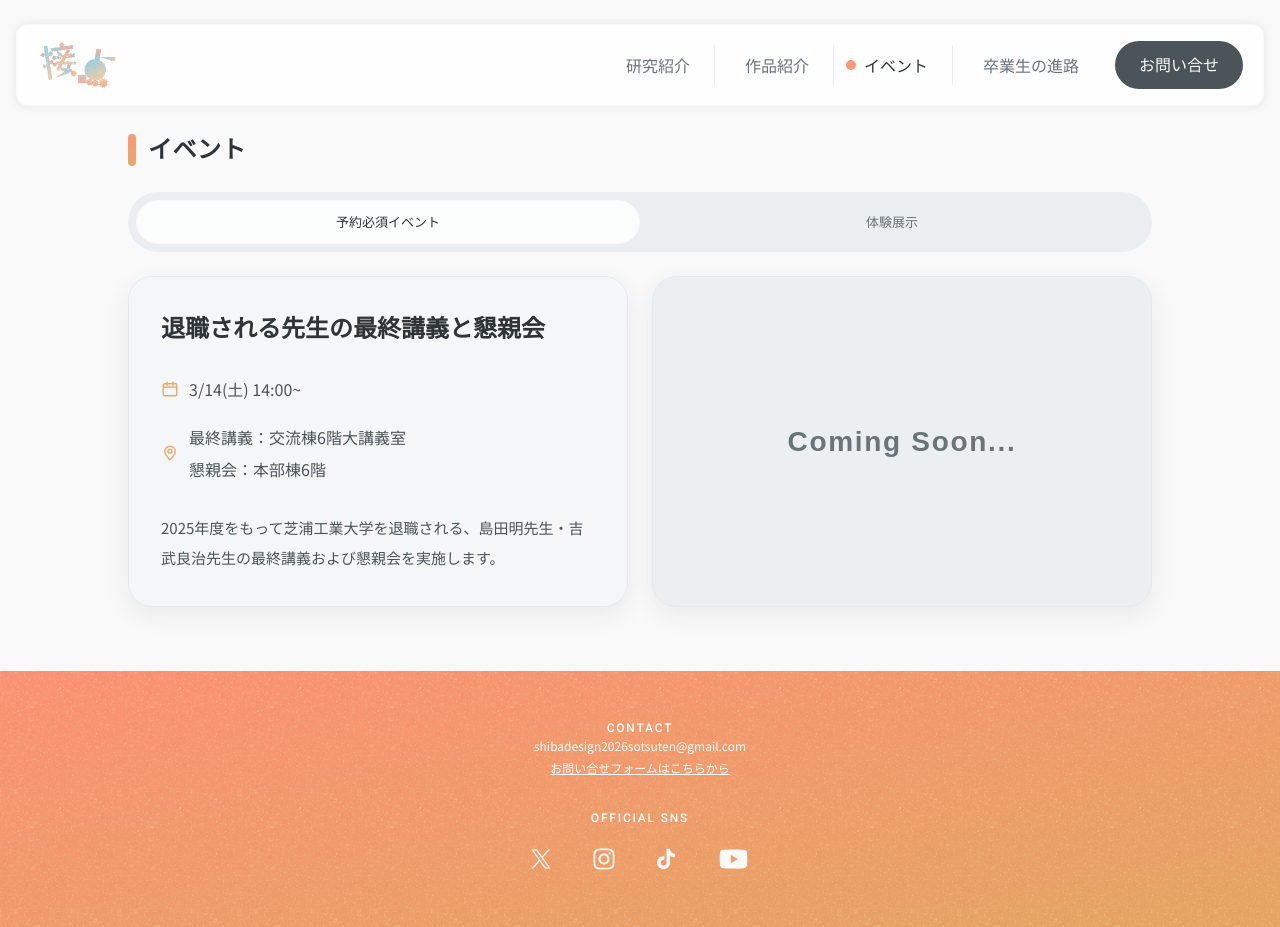
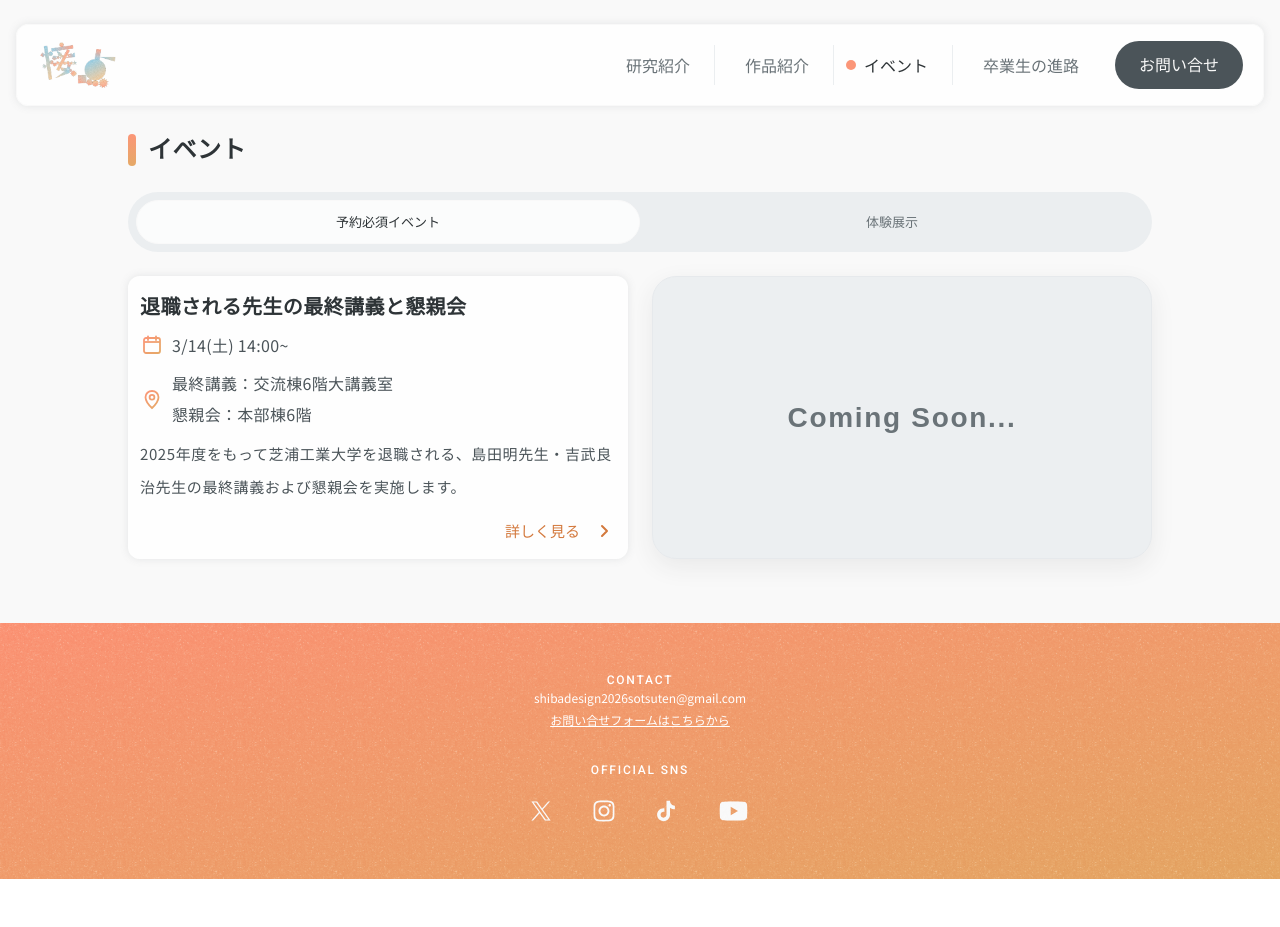
Before and after one commit to perl-0815/sit-desgin-expo2026, a Next.js app: page /events in a window 1280 px wide. After the commit the page ends 879 px from the top, so only its background shows below. Built offline with nearby package versions, Linux system fonts and the light colour scheme; no server answers; a web font is replaced by a local one.

Commit message:
トップページ文言修正とイベント導線追加、KV lintエラー修正

```diff
--- a/app/TopPageClient.tsx
+++ b/app/TopPageClient.tsx
@@ -118,7 +118,7 @@ export default function TopPageClient({
               <span className="text-[16px] text-[#6A7378]">(火)</span>
               </p>
               <p className="text-[13px] font-medium text-[#6A7378] md:text-[15px]">
-                芝浦工業大学 豊洲キャンパス
+                芝浦工業大学豊洲キャンパス交流プラザ
               </p>
             </div>
             <div className="flex items-center gap-4 text-center">
@@ -127,7 +127,7 @@ export default function TopPageClient({
                   開催時間
                 </p>
                 <p className="text-[16px] font-extrabold text-[#4B5459] [font-family:var(--font-shippori-mincho-b1),'Hiragino_Mincho_ProN',serif] md:text-[20px]">
-                  10:00 - 19:00
+                  10:00 - 17:00
                 </p>
               </div>
               <div className="h-[31.5px] w-px bg-[#DDE1E4]" />
--- a/app/components/Footer.tsx
+++ b/app/components/Footer.tsx
@@ -39,7 +39,7 @@ export default function Footer({ className }: FooterProps) {
           </p>
           <div className="space-y-1 text-[12px] tracking-normal">
             <p>shibadesign2026sotsuten@gmail.com</p>
-            {/* お問い合わせフォームへのリンクは最新のフォームURLに差し替えます。 */}
+            {/* お問い合せフォームへのリンクは最新のフォームURLに差し替えます。 */}
             <a
               href="https://forms.gle/9pBuxBWgC9YuFo8j8"
               className="underline"
--- a/app/components/GlobalHeader.tsx
+++ b/app/components/GlobalHeader.tsx
@@ -104,7 +104,7 @@ export default function GlobalHeader({
                 })}
               </nav>
               {/*
-                お問い合わせは独立した丸みのあるボタンとして強調し、高さは48pxに固定します。
+                お問い合せは独立した丸みのあるボタンとして強調し、高さは48pxに固定します。
                 視覚的に中央寄せになるよう、文字位置をわずかに上げています。
               */}
               {contactItem ? (
--- a/app/contact/ContactClient.tsx
+++ b/app/contact/ContactClient.tsx
@@ -7,7 +7,7 @@ import GlobalHeader from "../components/GlobalHeader"
 import useSectionReveal from "../components/useSectionReveal"
 
 const contactEmail = "shibadesign2026sotsuten@gmail.com"
-// お問い合わせフォームのURLが確定していないため、後から差し替えできるよう定数化します。
+// お問い合せフォームのURLが確定していないため、後から差し替えできるよう定数化します。
 const contactFormUrl = "https://forms.gle/9pBuxBWgC9YuFo8j8"
 
 export default function ContactClient() {
@@ -16,7 +16,7 @@ export default function ContactClient() {
   )
   const copyTimeoutRef = useRef<number | null>(null)
 
-  // お問い合わせページの各セクションにスライドインを適用します。
+  // お問い合せページの各セクションにスライドインを適用します。
   useSectionReveal()
 
   const resetCopyStatus = () => {
@@ -111,7 +111,7 @@ export default function ContactClient() {
 
       {/* デスクトップは左右2カラムで配置し、各カラムの情報密度を揃えます。 */}
       <div className="flex flex-col md:flex-row md:gap-[64px]">
-        {/* メールお問い合わせブロック */}
+        {/* メールお問い合せブロック */}
         <section
           data-reveal
           className="px-4 py-12 md:flex-1 md:py-[96px] md:pl-[128px] md:pr-0"
@@ -166,7 +166,7 @@ export default function ContactClient() {
           </div>
         </section>
 
-        {/* その他方法のお問い合わせブロック */}
+        {/* その他方法のお問い合せブロック */}
         <section
           data-reveal
           className="px-4 py-12 md:flex-1 md:py-[96px] md:pl-0 md:pr-[128px]"
@@ -177,7 +177,7 @@ export default function ContactClient() {
             </h2>
           </div>
           <p className="mt-2 text-[12px] leading-[1.6] tracking-[0.02em] text-[#4B5459] md:mt-3 md:text-center md:text-[14px]">
-            メール以外でのお問い合わせはこちらから行うことができます。
+            メール以外でのお問い合せはこちらから行うことができます。
             <br />
             （Google Formsに遷移します。）
           </p>
--- a/app/events/EventsClient.tsx
+++ b/app/events/EventsClient.tsx
@@ -91,28 +91,21 @@ export default function EventsClient() {
             {activeTab === "reserved" ? (
               // 予約必須イベントタブは、懇親会カードと準備中カードの2カラム構成を維持します。
               <div className="grid grid-cols-1 gap-5 md:grid-cols-2 md:gap-6">
-                {/* 懇親会カードは詳細ページへの導線なので、カード全体をクリック可能にして遷移しやすくします。 */}
-                <Link
-                  href="/events/farewell-lecture"
-                  className="block rounded-[24px] outline-none transition hover:opacity-95 focus-visible:ring-2 focus-visible:ring-[#FB9678] focus-visible:ring-offset-2 focus-visible:ring-offset-[#F9F9F9] md:h-full"
-                  aria-label="退職される先生の最終講義と懇親会ページへ"
-                >
-                  {/* 懇親会カードはFigmaに合わせ、白ベタではなく淡いグレー背景・弱い枠線/影・やや大きい角丸に調整します。 */}
-                  <article className="rounded-[24px] border border-[#E6E9EC] bg-[#F4F6F7] p-6 shadow-[0_8px_24px_rgba(46,52,55,0.08)] md:h-full md:p-8">
-                    <h2 className="text-[20px] font-bold leading-[1.65] text-[#2E3437] [font-family:var(--font-shippori-mincho-b1),'Hiragino_Mincho_ProN',serif] md:text-[24px]">
+                {/* Figmaノード1110:7919に合わせ、懇親会カードは右下に「詳しく見る」導線を明示します。 */}
+                <article className="flex h-full flex-col gap-2 rounded-[12px] bg-[rgba(255,255,255,0.8)] px-3 py-4 shadow-[0_0_8px_rgba(106,115,120,0.15)]">
+                  <h2 className="text-[20px] font-extrabold leading-[1.5] tracking-[0.02em] text-[#2E3437] [font-family:var(--font-shippori-mincho-b1),'Hiragino_Mincho_ProN',serif]">
                     退職される先生の最終講義と懇親会
                   </h2>
 
-                    <div className="mt-6 space-y-4 text-[14px] leading-[2] text-[#4B5459] md:text-[16px]">
-                      <p className="flex items-center gap-2.5">
-                        {/* Figma準拠でアイコンをオレンジ系にして、本文とのコントラストを揃えます。 */}
-                        <span className="shrink-0 text-[#E5A967]" aria-hidden="true">
+                  <div className="flex flex-col gap-2">
+                    <p className="flex items-center gap-2 text-[16px] leading-[1.9] tracking-[0.02em] text-[#4B5459]">
+                      <span className="shrink-0" aria-hidden="true">
                         <CalendarIcon />
                       </span>
                       <span>3/14(土) 14:00~</span>
                     </p>
-                      <p className="flex items-center gap-2.5">
-                        <span className="shrink-0 text-[#E5A967]" aria-hidden="true">
+                    <p className="flex items-center gap-2 text-[13px] leading-[1.9] tracking-[0.02em] text-[#4B5459] md:text-[16px]">
+                      <span className="shrink-0" aria-hidden="true">
                         <PinIcon />
                       </span>
                       <span>
@@ -123,11 +116,21 @@ export default function EventsClient() {
                     </p>
                   </div>
 
-                    <p className="mt-7 text-[14px] leading-[2.05] text-[#4B5459] md:text-[15px]">
+                  <p className="text-[15px] leading-[2.2] tracking-[0.04em] text-[#4B5459]">
                     2025年度をもって芝浦工業大学を退職される、島田明先生・吉武良治先生の最終講義および懇親会を実施します。
                   </p>
+
+                  <div className="mt-auto flex justify-end pt-2">
+                    <Link
+                      href="/events/farewell-lecture"
+                      className="inline-flex items-center gap-3 text-[15px] font-medium leading-[1.5] text-[#D3793D] outline-none transition hover:opacity-80 focus-visible:ring-2 focus-visible:ring-[#FB9678] focus-visible:ring-offset-2 focus-visible:ring-offset-[#F9F9F9]"
+                      aria-label="退職される先生の最終講義と懇親会を詳しく見る"
+                    >
+                      <span>詳しく見る</span>
+                      <ChevronRightIcon />
+                    </Link>
+                  </div>
                 </article>
-                </Link>
 
                 {/* 準備中カードは研究・作品紹介ページと同じ配色/枠線/影/文字スタイルへ揃えて統一感を持たせます。 */}
                 <article className="flex min-h-[280px] items-center justify-center rounded-[24px] border border-[#E6E9EC] bg-[#ECEFF1] p-6 text-center shadow-[0_8px_24px_rgba(46,52,55,0.08)] md:h-full md:min-h-0">
@@ -155,24 +158,50 @@ export default function EventsClient() {
 
 function CalendarIcon() {
   return (
-    <svg width="18" height="18" viewBox="0 0 24 24" fill="none" role="img">
-      <rect x="3" y="5" width="18" height="16" rx="2" stroke="currentColor" strokeWidth="1.8" />
-      <path d="M3 9.5H21" stroke="currentColor" strokeWidth="1.8" />
-      <path d="M8 3V7" stroke="currentColor" strokeWidth="1.8" strokeLinecap="round" />
-      <path d="M16 3V7" stroke="currentColor" strokeWidth="1.8" strokeLinecap="round" />
+    <svg width="24" height="24" viewBox="0 0 24 24" fill="none" role="img">
+      <defs>
+        <linearGradient id="event-calendar-gradient" x1="4" y1="4" x2="20" y2="20" gradientUnits="userSpaceOnUse">
+          <stop stopColor="#FB9678" />
+          <stop offset="1" stopColor="#E5A967" />
+        </linearGradient>
+      </defs>
+      <rect x="4" y="5" width="16" height="15" rx="2" stroke="url(#event-calendar-gradient)" strokeWidth="1.8" />
+      <path d="M4 9H20" stroke="url(#event-calendar-gradient)" strokeWidth="1.8" />
+      <path d="M8 3.5V7" stroke="url(#event-calendar-gradient)" strokeWidth="1.8" strokeLinecap="round" />
+      <path d="M16 3.5V7" stroke="url(#event-calendar-gradient)" strokeWidth="1.8" strokeLinecap="round" />
     </svg>
   )
 }
 
 function PinIcon() {
   return (
-    <svg width="18" height="18" viewBox="0 0 24 24" fill="none" role="img">
+    <svg width="24" height="24" viewBox="0 0 24 24" fill="none" role="img">
+      <defs>
+        <linearGradient id="event-pin-gradient" x1="5.5" y1="4" x2="18.5" y2="21" gradientUnits="userSpaceOnUse">
+          <stop stopColor="#FB9678" />
+          <stop offset="1" stopColor="#E5A967" />
+        </linearGradient>
+      </defs>
       <path
-        d="M12 21C12 21 19 14.35 19 9.5C19 5.91 15.87 3 12 3C8.13 3 5 5.91 5 9.5C5 14.35 12 21 12 21Z"
-        stroke="currentColor"
+        d="M12 21C12 21 18.5 14.9 18.5 10.2C18.5 6.52 15.59 4 12 4C8.41 4 5.5 6.52 5.5 10.2C5.5 14.9 12 21 12 21Z"
+        stroke="url(#event-pin-gradient)"
         strokeWidth="1.8"
       />
-      <circle cx="12" cy="9.5" r="2.6" stroke="currentColor" strokeWidth="1.8" />
+      <circle cx="12" cy="10.2" r="2.4" stroke="url(#event-pin-gradient)" strokeWidth="1.8" />
     </svg>
   )
 }
+
+function ChevronRightIcon() {
+  return (
+    <svg width="24" height="24" viewBox="0 0 24 24" fill="none" role="img">
+      <path
+        d="M10 7L15 12L10 17"
+        stroke="currentColor"
+        strokeWidth="2"
+        strokeLinecap="round"
+        strokeLinejoin="round"
+      />
+    </svg>
+  )
+}
```
Also changed, not shown: app/components/KeyVisual.tsx (+25 -13 lines). Lines whose indentation alone changed are shown as unchanged.
